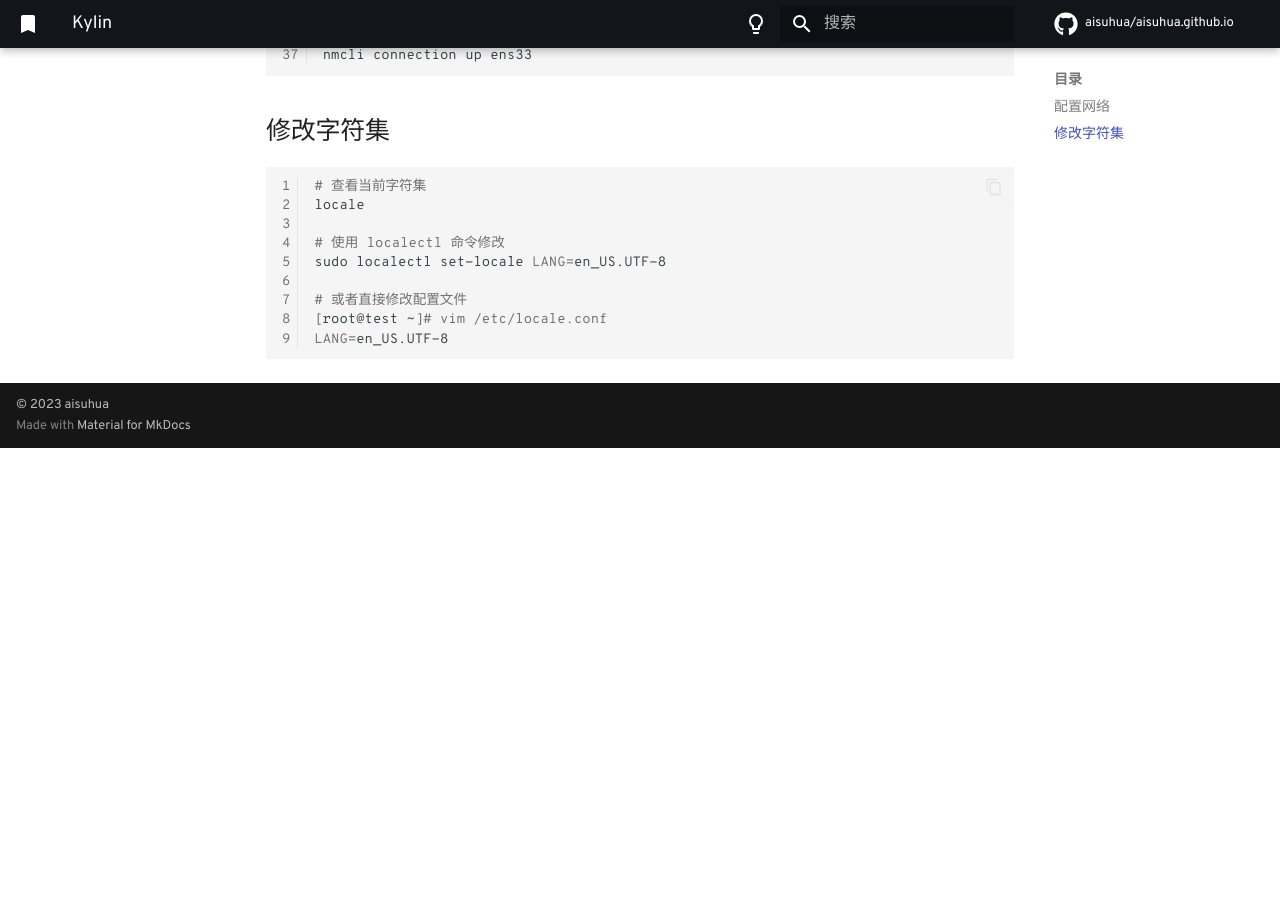
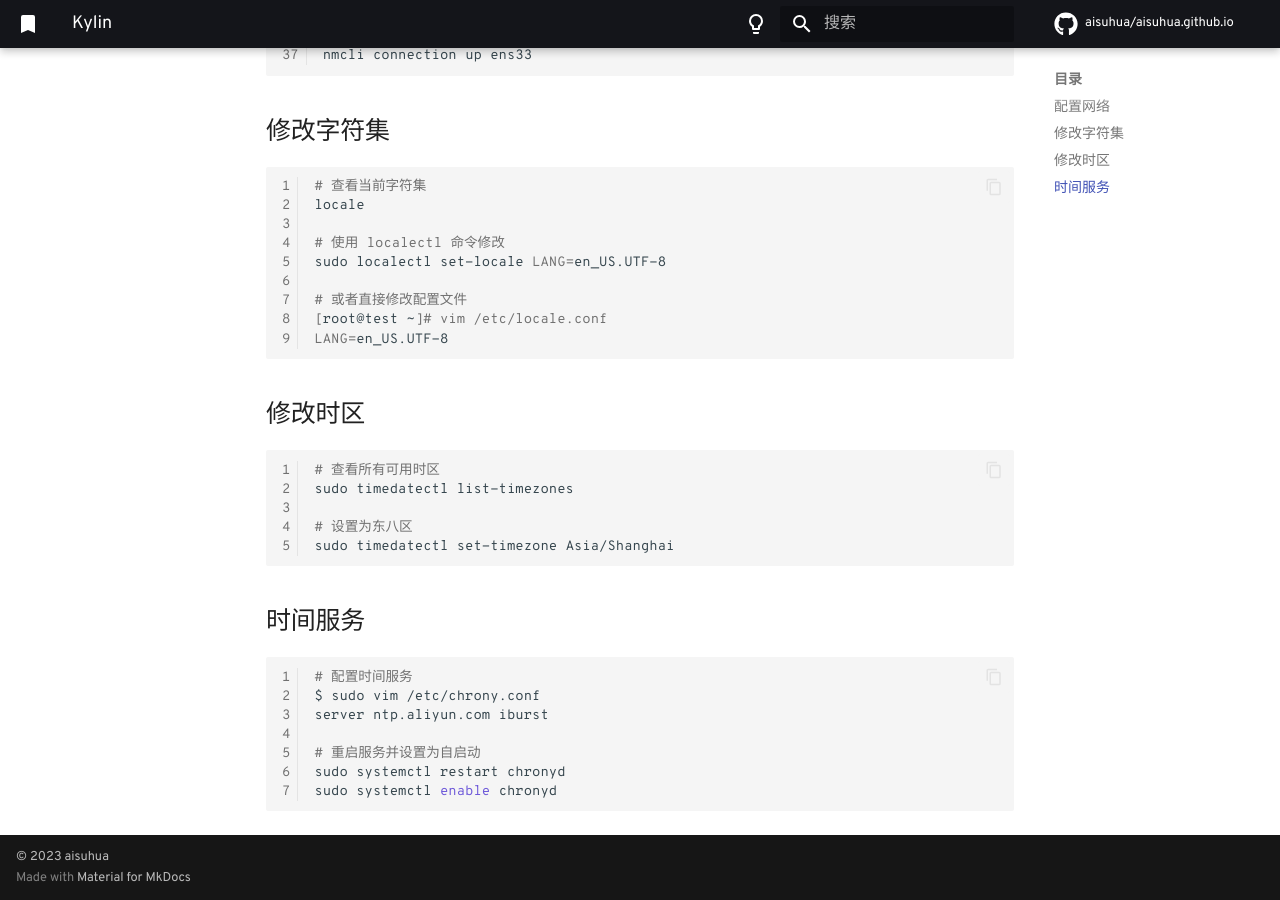
Before and after one commit to aisuhua/aisuhua.github.io, an MkDocs documentation site: the page built from docs/linux/kylin.md, in a window 1280 px wide and 900 px high, scrolled down 928 px. Built offline with MkDocs 1.6.1 and Material for MkDocs 9.7.7, drawn with Linux system fonts in a browser that asks for light colours; comment, search, counter and statistics services are not loaded; before the commit the page ends 1376 px from its top, so only the background shows below that.

Commit message:
kylin.md

````diff
--- a/docs/linux/kylin.md
+++ b/docs/linux/kylin.md
@@ -55,3 +55,25 @@ sudo localectl set-locale LANG=en_US.UTF-8
 [root@test ~]# vim /etc/locale.conf
 LANG=en_US.UTF-8
 ```
+
+## 修改时区
+
+```sh
+# 查看所有可用时区
+sudo timedatectl list-timezones
+
+# 设置为东八区
+sudo timedatectl set-timezone Asia/Shanghai
+```
+
+## 时间服务
+
+```sh
+# 配置时间服务
+$ sudo vim /etc/chrony.conf
+server ntp.aliyun.com iburst
+
+# 重启服务并设置为自启动
+sudo systemctl restart chronyd
+sudo systemctl enable chronyd
+```
````
